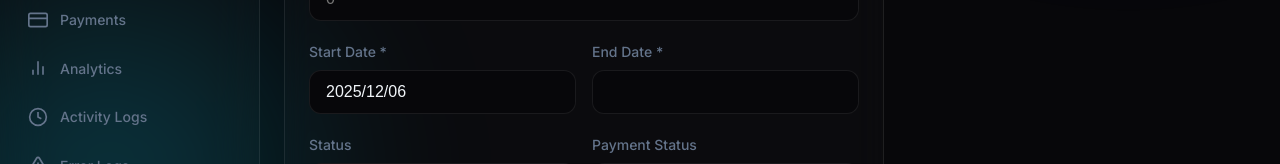
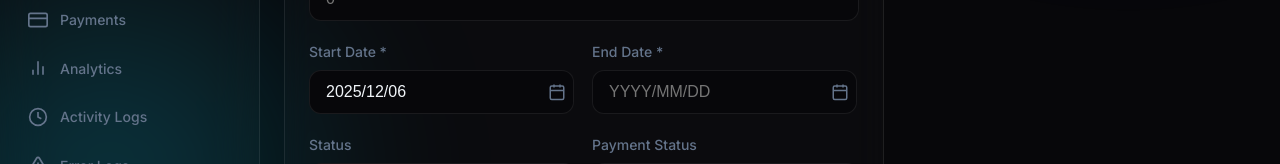
Before and after one commit to U3hhh/dashboard-gpt, a Next.js app: page /dashboard/subscriptions/new in a window 1280 px wide. Shown: the part 499-663 px from the top of the page. Built offline with nearby package versions, Linux system fonts and the light colour scheme; no server answers.

Commit message:
Force push update Sat 12/06/2025 18:29:35.56

```diff
--- a/src/app/dashboard/subscriptions/new/page.tsx
+++ b/src/app/dashboard/subscriptions/new/page.tsx
@@ -4,6 +4,7 @@ import React, { useState, useEffect, Suspense } from 'react';
 import { useRouter, useSearchParams } from 'next/navigation';
 import { useLanguage } from '@/lib/i18n';
 import { useSettings } from '@/lib/settings-context';
+import DateInputWithPicker from '@/components/DateInputWithPicker';
 import styles from './page.module.css';
 
 interface Plan {
@@ -194,8 +195,8 @@ function NewSubscriptionContent() {
                     subscriber_id: subscriber_id,
                     plan_id: formData.plan_id || null,
                     price: parseFloat(formData.price),
-                    start_date: formData.start_date,
-                    end_date: formData.end_date,
+                    start_date: formData.start_date.replace(/\//g, '-'),
+                    end_date: formData.end_date.replace(/\//g, '-'),
                     status: formData.status,
                     payment_status: formData.payment_status,
                 }),
@@ -325,18 +326,9 @@ function NewSubscriptionContent() {
                                 required
                             />
                         ) : (
-                            <input
-                                type="text"
-                                onFocus={(e) => {
-                                    e.target.type = 'date';
-                                    e.target.value = formData.start_date;
-                                }}
-                                onBlur={(e) => {
-                                    e.target.type = 'text';
-                                    e.target.value = formData.start_date.replace(/-/g, '/');
-                                }}
-                                value={formData.start_date.replace(/-/g, '/')}
-                                onChange={(e) => handleStartDateChange(e.target.value)}
+                            <DateInputWithPicker
+                                value={formData.start_date}
+                                onChange={(val) => handleStartDateChange(val)}
                                 className={styles.input}
                                 required
                             />
@@ -368,18 +360,9 @@ function NewSubscriptionContent() {
                                 required
                             />
                         ) : (
-                            <input
-                                type="text"
-                                onFocus={(e) => {
-                                    e.target.type = 'date';
-                                    e.target.value = formData.end_date;
-                                }}
-                                onBlur={(e) => {
-                                    e.target.type = 'text';
-                                    e.target.value = formData.end_date.replace(/-/g, '/');
-                                }}
-                                value={formData.end_date.replace(/-/g, '/')}
-                                onChange={(e) => setFormData({ ...formData, end_date: e.target.value })}
+                            <DateInputWithPicker
+                                value={formData.end_date}
+                                onChange={(val) => setFormData({ ...formData, end_date: val })}
                                 className={styles.input}
                                 required
                             />
--- /dev/null
+++ b/src/components/DateInputWithPicker.tsx
@@ -0,0 +1,78 @@
+'use client';
+
+import React from 'react';
+
+interface DateInputWithPickerProps {
+    value: string;
+    onChange: (value: string) => void;
+    required?: boolean;
+    placeholder?: string;
+    className?: string;
+}
+
+export default function DateInputWithPicker({
+    value,
+    onChange,
+    required = false,
+    placeholder = 'YYYY/MM/DD',
+    className,
+}: DateInputWithPickerProps) {
+    const handleDateChange = (e: React.ChangeEvent<HTMLInputElement>) => {
+        onChange(e.target.value);
+    };
+
+    return (
+        <div style={{ position: 'relative', width: '100%' }}>
+            {/* Visible Text Input (Display Only) */}
+            <input
+                type="text"
+                value={value.replace(/-/g, '/')}
+                readOnly
+                className={className}
+                placeholder={placeholder}
+                required={required}
+                style={{ paddingInlineEnd: '40px', cursor: 'pointer' }}
+            />
+
+            {/* Calendar Icon */}
+            <div
+                style={{
+                    position: 'absolute',
+                    right: '10px',
+                    top: '50%',
+                    transform: 'translateY(-50%)',
+                    pointerEvents: 'none', // Let clicks pass through to the date input
+                    display: 'flex',
+                    alignItems: 'center',
+                    justifyContent: 'center',
+                    color: 'var(--color-text-muted)',
+                }}
+            >
+                <svg width="18" height="18" viewBox="0 0 24 24" fill="none" stroke="currentColor" strokeWidth="2">
+                    <rect x="3" y="4" width="18" height="18" rx="2" ry="2" />
+                    <line x1="16" y1="2" x2="16" y2="6" />
+                    <line x1="8" y1="2" x2="8" y2="6" />
+                    <line x1="3" y1="10" x2="21" y2="10" />
+                </svg>
+            </div>
+
+            {/* Invisible Date Input (Overlay) */}
+            <input
+                type="date"
+                value={value.replace(/\//g, '-')}
+                onChange={handleDateChange}
+                style={{
+                    position: 'absolute',
+                    top: 0,
+                    left: 0,
+                    width: '100%',
+                    height: '100%',
+                    opacity: 0,
+                    cursor: 'pointer',
+                    zIndex: 10, // Ensure it's on top
+                }}
+                required={required}
+            />
+        </div>
+    );
+}
```
Also changed, not shown: src/app/dashboard/subscriptions/[id]/page.tsx (+9 -26 lines).
